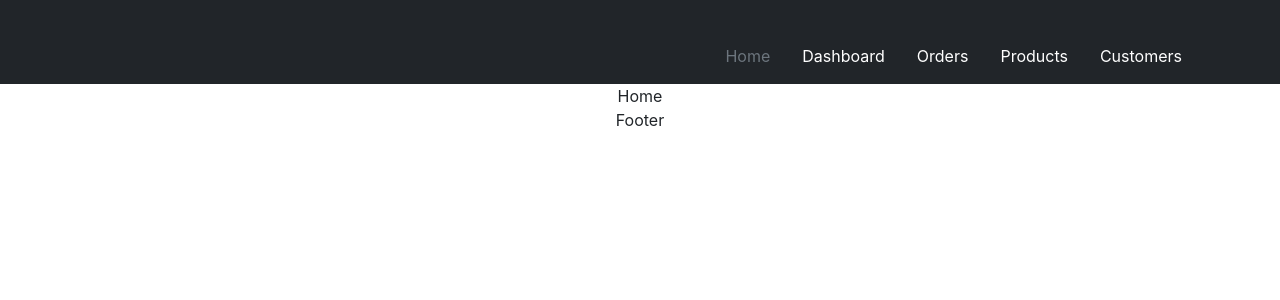
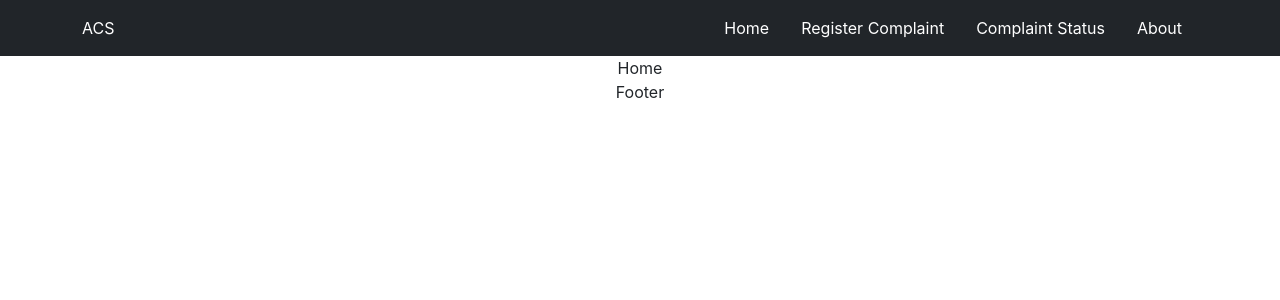
Before and after one commit to harshpatel63/ACS, a React (Create React App) app: page / in a window 1280 px wide. Shown: the top 300 px of the page. Built offline with nearby package versions, Linux system fonts and the light colour scheme.

Commit message:
header boilerplate

```diff
--- a/public/index.html
+++ b/public/index.html
@@ -22,6 +22,13 @@
             integrity="sha384-iYQeCzEYFbKjA/T2uDLTpkwGzCiq6soy8tYaI1GyVh/UjpbCx/TYkiZhlZB6+fzT"
             crossorigin="anonymous"
         />
+        <link
+            rel="stylesheet"
+            href="https://cdnjs.cloudflare.com/ajax/libs/font-awesome/6.2.0/css/all.min.css"
+            integrity="sha512-xh6O/CkQoPOWDdYTDqeRdPCVd1SpvCA9XXcUnZS2FmJNp1coAFzvtCN9BmamE+4aHK8yyUHUSCcJHgXloTyT2A=="
+            crossorigin="anonymous"
+            referrerpolicy="no-referrer"
+        />
         <link rel="manifest" href="%PUBLIC_URL%/manifest.json" />
         <title>React App</title>
     </head>
--- a/src/components/Header.jsx
+++ b/src/components/Header.jsx
@@ -1,78 +1,37 @@
 import React from "react";
+import { Link } from "react-router-dom";
 
 function Header() {
+    const navlinks = [
+        { name: "Home", url: "/home" },
+        { name: "Register Complaint", url: "/form" },
+        { name: "Complaint Status", url: "/status" },
+        { name: "About", url: "/about" },
+    ];
     return (
         <div>
             <header>
-                <div class="px-3 py-2 text-bg-dark">
-                    <div class="container">
-                        <div class="d-flex flex-wrap align-items-center justify-content-center justify-content-lg-start">
+                <div className="px-3 py-2 text-bg-dark">
+                    <div className="container">
+                        <div className="d-flex flex-wrap align-items-center justify-content-center justify-content-lg-start">
                             <a
                                 href="/"
-                                class="d-flex align-items-center my-2 my-lg-0 me-lg-auto text-white text-decoration-none"
+                                className="d-flex align-items-center my-2 my-lg-0 me-lg-auto text-white text-decoration-none"
                             >
-                                <svg
-                                    class="bi me-2"
-                                    width="40"
-                                    height="32"
-                                    role="img"
-                                    aria-label="Bootstrap"
-                                ></svg>
+                                ACS
                             </a>
 
-                            <ul class="nav col-12 col-lg-auto my-2 justify-content-center my-md-0 text-small">
-                                <li>
-                                    <a href="#" class="nav-link text-secondary">
-                                        <svg
-                                            class="bi d-block mx-auto mb-1"
-                                            width="24"
-                                            height="24"
-                                        ></svg>
-                                        Home
-                                    </a>
-                                </li>
-                                <li>
-                                    <a href="#" class="nav-link text-white">
-                                        <svg
-                                            class="bi d-block mx-auto mb-1"
-                                            width="24"
-                                            height="24"
-                                        ></svg>
-                                        Dashboard
-                                    </a>
-                                </li>
-                                <li>
-                                    <a href="#" class="nav-link text-white">
-                                        <svg
-                                            class="bi d-block mx-auto mb-1"
-                                            width="24"
-                                            height="24"
-                                        ></svg>
-                                        Orders
-                                    </a>
-                                </li>
-                                <li>
-                                    <a href="#" class="nav-link text-white">
-                                        <svg
-                                            class="bi d-block mx-auto mb-1"
-                                            width="24"
-                                            height="24"
-                                        ></svg>
-                                        Products
-                                    </a>
-                                </li>
-                                <li>
-                                    <a href="#" class="nav-link text-white">
-                                        <svg
-                                            class="bi d-block mx-auto mb-1"
-                                            width="24"
-                                            height="24"
+                            <ul className="nav col-12 col-lg-auto my-2 justify-content-center my-md-0 text-small">
+                                {navlinks.map((eachlink) => (
+                                    <li>
+                                        <Link
+                                            to={eachlink.url}
+                                            className="nav-link text-white"
                                         >
-                                            ll
-                                        </svg>
-                                        Customers
-                                    </a>
-                                </li>
+                                            {eachlink.name}
+                                        </Link>
+                                    </li>
+                                ))}
                             </ul>
                         </div>
                     </div>
```
